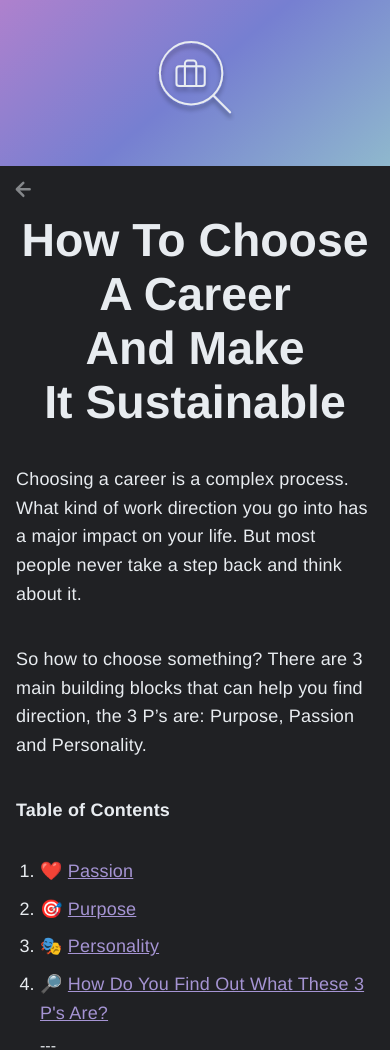
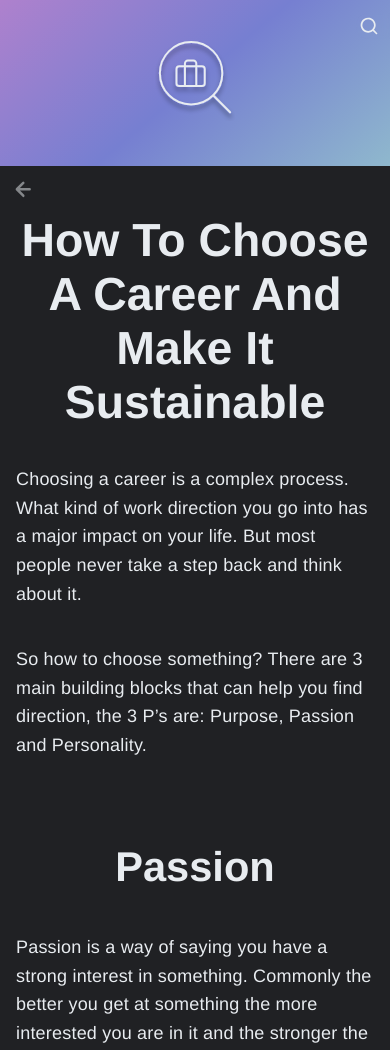
Before and after one commit to BryanHogan/bryanhogan, an Astro site: page /blog/sustainable-work in a window 390 px wide. Shown: the part 53-1103 px from the top of the page. Built offline with nearby package versions, Linux system fonts and the light colour scheme; Astro itself is replaced by a stand-in of ours.

Commit message:
adding toc

```diff
--- a/src/components/TableOfContents/TableOfContentsList.astro
+++ b/src/components/TableOfContents/TableOfContentsList.astro
@@ -37,15 +37,15 @@ const { toc, depth = 0 } = Astro.props;
 		padding-inline: calc(1rem * var(--depth) + var(--pad-inline))
 			var(--pad-inline);
 		line-height: 1.25;
-		color: var(--color-main-3);
+		color: var(--color-main-dark-50);
 		text-decoration: none;
 		font-size: 1rem;
 		&:hover {
-			color: var(--color-accent-1);
+			color: var(--color-main-accent);
 		}
 	}
 	.active {
-		color: var(--color-side-1);
+		color: var(--color-main-bright);
 		text-shadow: var(--text-shadow);
 	}
 </style>
--- /dev/null
+++ b/src/components/TableOfContents/constants.ts
@@ -0,0 +1 @@
+export const PAGE_TITLE_ID = '_top';
--- a/src/components/TableOfContents/generateToC.ts
+++ b/src/components/TableOfContents/generateToC.ts
@@ -1,6 +1,5 @@
 import type { MarkdownHeading } from 'astro';
-
-const PAGE_TITLE_ID = '_top';
+import { PAGE_TITLE_ID } from "./constants"
 
 export interface TocItem extends MarkdownHeading {
 	children: TocItem[];
--- a/src/content/blog/sustainable-work.md
+++ b/src/content/blog/sustainable-work.md
@@ -15,18 +15,6 @@ length: Short
 Choosing a career is a complex process. What kind of work direction you go into has a major impact on your life. But most people never take a step back and think about it.
 
 So how to choose something? There are 3 main building blocks that can help you find direction, the 3 P's are: Purpose, Passion and Personality.
-
-**Table of Contents**
-<ol class="toc">
-    <li>❤️ <a href="#passion">Passion</a></li>
-    <li>🎯 <a href="#purpose">Purpose</a></li>
-    <li>🎭 <a href="#personality">Personality</a></li>
-    <li>🔎 <a href="#how-do-you-find-out-what-these-3-ps-are">How Do You Find Out What These 3 P's Are?</a></li>
-    ---
-    <li>🌱 <a href="#how-to-make-it-sustainable">How To Make It Sustainable</a></li>
-    <li>🎲 <a href="#6-areas-of-fitting-work">6 Areas Of Fitting Work</a></li>
-    <li>🦺 <a href="#psychological-safety">Psychological Safety</a></li>
-</ol>
 
 ## Passion
 Passion is a way of saying you have a strong interest in something. Commonly the better you get at something the more interested you are in it and the stronger the passion becomes.
--- a/src/layouts/Layout.astro
+++ b/src/layouts/Layout.astro
@@ -224,6 +224,8 @@ import { ViewTransitions } from "astro:transitions";
   }
   .modern-container {
     width: min(100% - 2rem, 700px);
+  }
+  .margin-inline-auto {
     margin-inline: auto;
   }
   .underline-accent {
--- a/src/layouts/PostLayout.astro
+++ b/src/layouts/PostLayout.astro
@@ -1,6 +1,8 @@
 ---
 import Layout from "./Layout.astro";
 import ButtondownSignupForm from "../components/ButtondownSignupForm.astro";
+import TableOfContentsList from "../components/TableOfContents/TableOfContentsList.astro";
+import { generateToC } from "../components/TableOfContents/generateToC";
 import { Icons } from "../components/Icons";
 import { getCollection } from "astro:content";
 import type { CollectionEntry } from "astro:content";
@@ -17,6 +19,7 @@ const allPosts = (await getCollection("blog")).sort(
 const indexOfPost = allPosts.findIndex(
     (posts) => post.data.title === posts.data.title,
 );
+const { headings } = await post.render();
 ---
 
 <Layout
@@ -53,7 +56,7 @@ const indexOfPost = allPosts.findIndex(
     </div>
     <article class="blog-post">
         <div class="center-container modern-container text-section">
-            <h1 class="text-align-center">{post.data.title}</h1>
+            <h1 class="text-align-center" id="_top">{post.data.title}</h1>
             <slot />
             <div class="infos">
                 <p>
@@ -110,6 +113,28 @@ const indexOfPost = allPosts.findIndex(
                 }
             </div>
         </div>
+        <aside>
+            <div class="toc">
+				<svg
+					class="toc-dropdown-icon"
+					width="26"
+					height="26"
+					viewBox="0 0 24 24"
+					fill="currentColor"
+					set:html={Icons["magnifier"]}
+				/>
+				<div class="toc-items">
+					<p><strong>Table Of Contents</strong></p>
+					<TableOfContentsList
+						toc={generateToC(headings, {
+							minHeadingLevel: 1,
+							maxHeadingLevel: 6,
+							title: post.data.title,
+						})}
+					/>
+				</div>
+			</div>
+        </aside>
     </article>
 </Layout>
 
@@ -128,7 +153,7 @@ const indexOfPost = allPosts.findIndex(
         flex-wrap: wrap;
         flex-grow: 1;
     }
-    .blog-post {
+    .blog-post .center-section {
         & :global(h1) {
             text-wrap: balance;
         }
@@ -209,6 +234,15 @@ const indexOfPost = allPosts.findIndex(
             border-radius: 1em;
         }
     }
+    .toc {
+		position: fixed;
+		z-index: 10;
+	}
+	.toc-dropdown-icon {
+		display: none;
+		margin-left: auto;
+		padding: 3px;
+	}
     @media only screen and (max-width: 699px) {
         .gradient-background {
             min-height: 150px;
@@ -221,4 +255,39 @@ const indexOfPost = allPosts.findIndex(
             flex-direction: column;
         }
     }
+	@media only screen and (max-width: 675px) {
+		.cover-image {
+			border-radius: 0;
+		}
+	}
+	@media only screen and (max-width: 699px) {
+		.toc-dropdown-icon {
+			display: block;
+		}
+		.toc .toc-items {
+			display: none;
+		}
+		.toc:hover .toc-items {
+			display: block;
+		}
+		.toc {
+			position: fixed;
+			top: calc(var(--navbar-height) + 1rem);
+			right: 0;
+			padding-right: 0.5rem;
+			background-color: var(--color-main-1);
+			background-color: color-mix(in srgb, var(--color-main-1) 90%, transparent);
+			backdrop-filter: blur(0.15rem);
+			border-radius: 1rem 0 0 1rem;
+
+		}
+		.toc-items {
+			padding-left: 0.5rem;
+			padding-bottom: 1rem;
+			min-width: 80vw;
+		}
+		aside, .toc {
+			z-index: 1;
+		}
+	}
 </style>
--- a/tsconfig.json
+++ b/tsconfig.json
@@ -5,6 +5,6 @@
     "module": "ESNext",
     "allowJs": true,
     "verbatimModuleSyntax": false,
-    "strictNullChecks": true
+    "strictNullChecks": false
   }
 }
```
